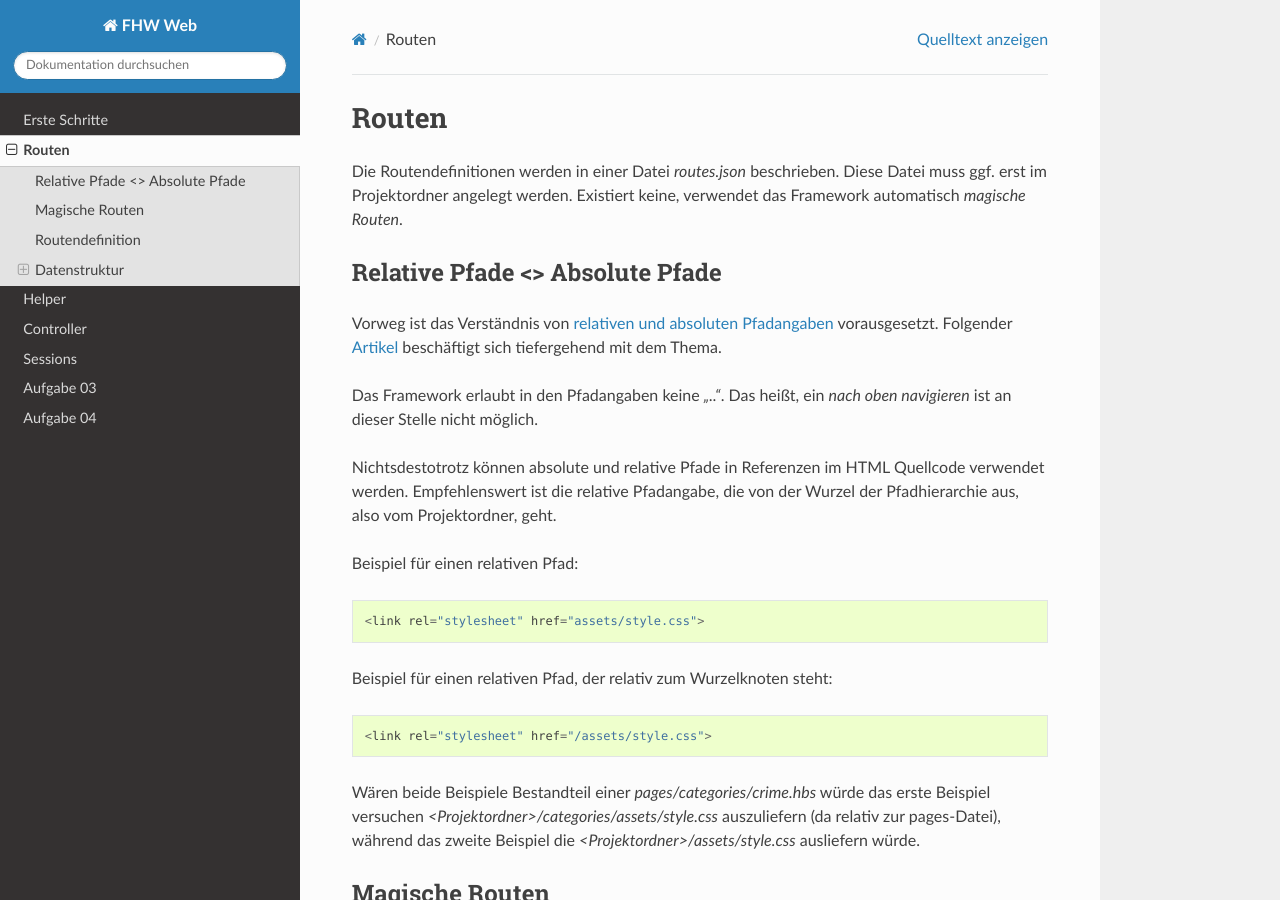
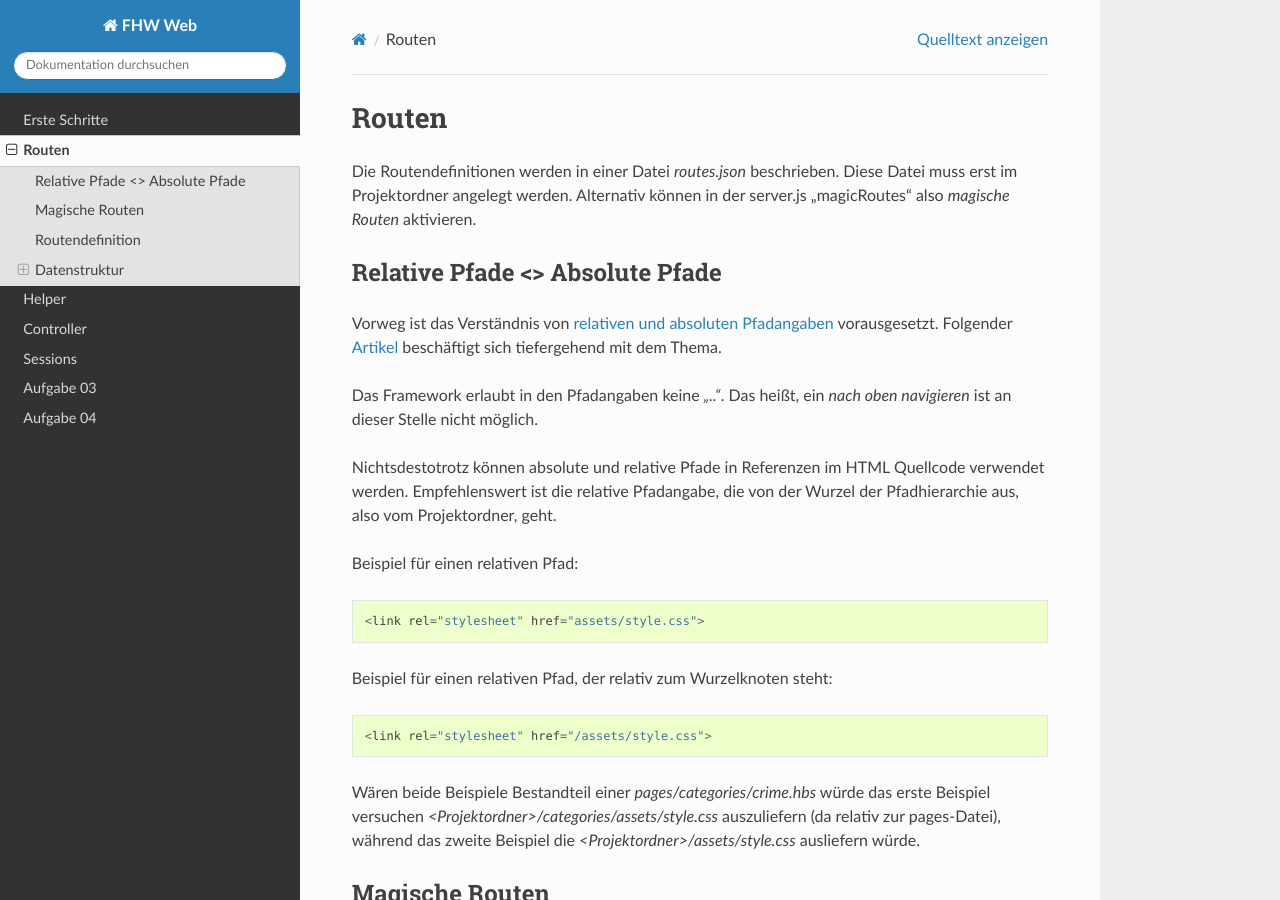
Before and after one commit to marianpg/fhw-web, a Sphinx documentation site: the page built from doc/source/routes.rst, in a window 1280 px wide and 900 px high. Built offline with Sphinx 7.4.7 and the Read the Docs theme 2.0.0, drawn with Linux system fonts in a browser that asks for light colours.

Commit message:
some changes for introduction

```diff
--- a/doc/source/routes.rst
+++ b/doc/source/routes.rst
@@ -1,9 +1,8 @@
 Routen
 ======
 
-Die Routendefinitionen werden in einer Datei `routes.json` beschrieben. Diese Datei muss ggf.
-erst im Projektordner angelegt werden. Existiert keine, verwendet das Framework automatisch
-*magische Routen*.
+Die Routendefinitionen werden in einer Datei `routes.json` beschrieben. Diese Datei muss erst im Projektordner angelegt werden.
+Alternativ können in der server.js "magicRoutes" also *magische Routen* aktivieren.
 
 
 Relative Pfade <> Absolute Pfade
--- a/doc/source/setup_and_start.rst
+++ b/doc/source/setup_and_start.rst
@@ -47,6 +47,7 @@ Konfigurations-Objekt übergeben werden. Aktuell sind folgende Optionen möglich
             "html": <Boolean>, // default true
             "css": <Boolean>   // default true
         }
+        "magicRoutes": <Boolean> // default false
     }
 
 
```
Also changed, not shown: other parts of doc/source/setup_and_start.rst (+3 -2 lines).
